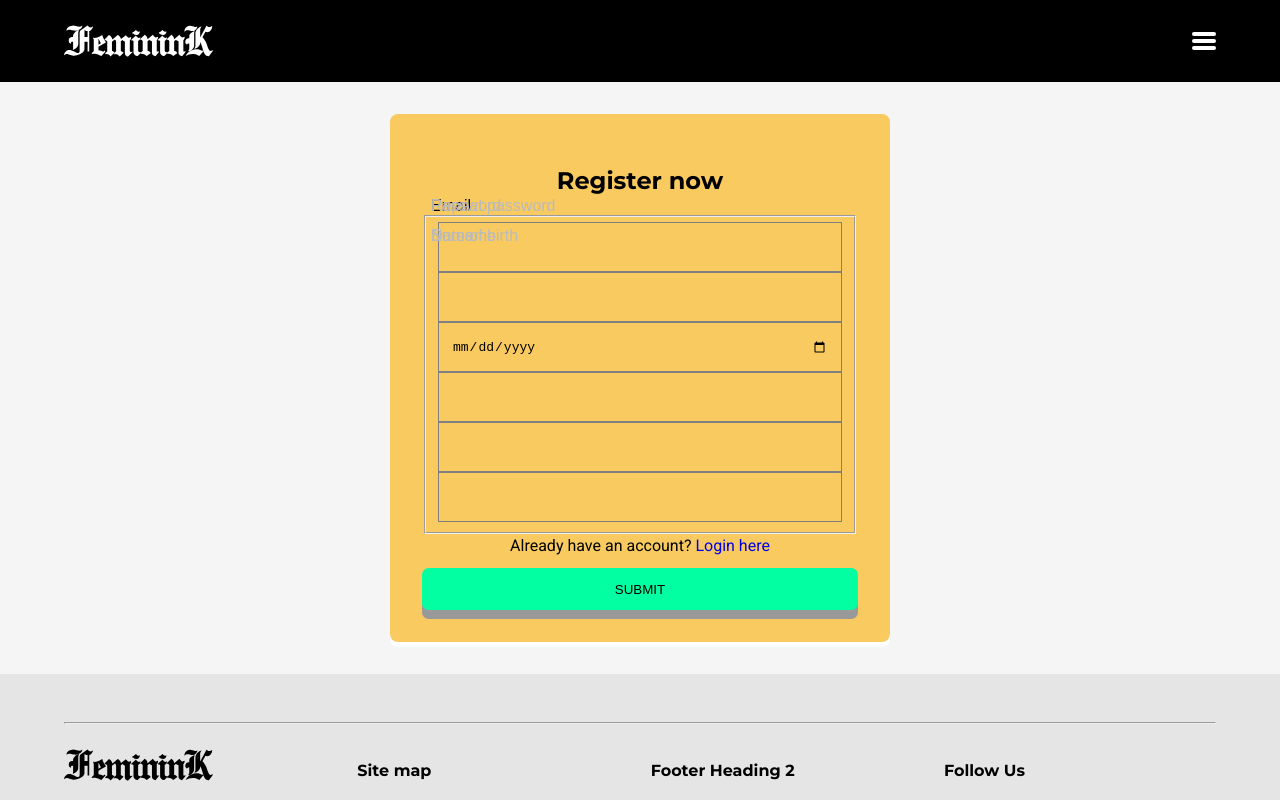
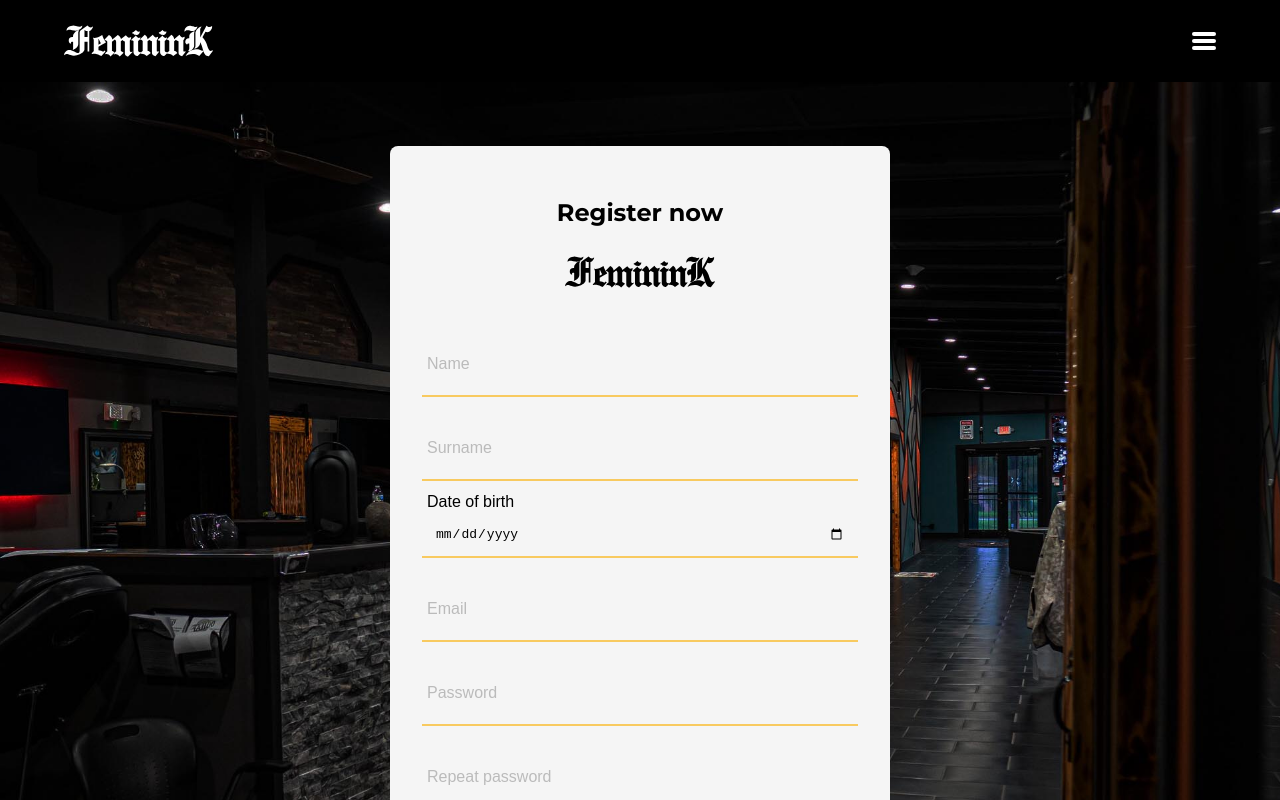
Before and after one commit to Feminink/Feminink, a React (Create React App) app: page /signup in a window 1280 px wide. Shown: the top 800 px of the page. Built offline with nearby package versions, Linux system fonts and the light colour scheme.

Commit message:
Añadidos estilos a los formularios

```diff
--- a/src/components/ContactComponent/ContactComponent.jsx
+++ b/src/components/ContactComponent/ContactComponent.jsx
@@ -12,6 +12,9 @@ import { useDispatch, useSelector } from 'react-redux';
 
 //IMPORT HOOK FORMIK
 import { useFormik } from 'formik';
+
+// IMPORT LOGO
+import logo from '../../assets/images/footer-logo.svg';
 
 const ContactComponent = () => {
 
@@ -91,7 +94,8 @@ const ContactComponent = () => {
     <section className='section__contact section'>
         <form onSubmit={formik.handleSubmit} className='form'>
           <header className='form__title h2'>
-            <h2>Ponte en contacto con FemininK </h2>
+            <h2>Ponte en contacto con</h2>
+            <img src={logo} className='footer__logo img' alt='logo'/>
           </header>
           <div className='form__container'>
             <div className="form__group" >
--- a/src/components/ContactComponent/ContactComponent.scss
+++ b/src/components/ContactComponent/ContactComponent.scss
@@ -10,7 +10,7 @@
 }
 
 .form {
-  background-color: rgb(248, 202, 96);
+  background-color: whitesmoke;
   margin: 0 auto;
   width: 90%;
   max-width: 500px;
@@ -41,7 +41,7 @@
       padding: 1em;
       border: none;
       outline: none;
-      border-bottom: 2px solid white;
+      border-bottom: 2px solid rgb(248, 202, 96);
       font-size: 1em;
   }
 
@@ -58,7 +58,7 @@
   }
 
   &__submit {
-      background-color: #02ffa1;
+      background-color: rgb(248, 202, 96);
       color:black;
       font-family: 'Poppins', sans-serif;
       text-transform: uppercase;
@@ -70,11 +70,11 @@
       box-shadow: 0 9px #999;
 
       &:hover {
-          background-color: #00d880;
+          background-color: #e5b65a;
       }
 
       &:active {
-          background-color: #02b26a;
+          background-color: #cca250;
           box-shadow: 0 5px #666;
           transform: translateY(4px);
       }
--- a/src/components/LoginComponent/LoginComponent.js
+++ b/src/components/LoginComponent/LoginComponent.js
@@ -16,7 +16,7 @@ import { useFormik } from "formik";
 import "./LoginComponent.scss";
 
 // IMPORT LOGO
-import logo from '../../assets/images/header-logo.svg';
+import logo from '../../assets/images/footer-logo.svg';
 
 const LoginComponent = () => {
   const { user } = useSelector((state) => state.AuthReducer);
@@ -108,9 +108,9 @@ const LoginComponent = () => {
                 <label className="form__label">Password</label>
                 <span className="form__line"></span>
             </div>
+            <button type="submit" form="loginForm" className='form__submit' onClick={onClickLogin}>Login</button>
           </div>
           <p className="not-member__p p">Not a member yet? <Link to="/signup">Register now</Link></p>
-          <button type="submit" form="loginForm" className='form__submit' onClick={onClickLogin}>Login</button>
         </form>
       </div>
     </section>
--- a/src/components/RegistrationComponent/RegistrationComponent.js
+++ b/src/components/RegistrationComponent/RegistrationComponent.js
@@ -9,6 +9,10 @@ import { useDispatch, useSelector } from "react-redux";
 import { getUsers } from "../../store/gallery/actions";
 import { doRegistration} from "../../store/gallery/actions";
 import { Link, Navigate } from "react-router-dom";
+
+// IMPORT LOGO
+import logo from '../../assets/images/footer-logo.svg';
+
 // IMPORT YUP
 // import * as Yup from "yup";
 
@@ -100,7 +104,7 @@ const RegistrationComponent = () => {
     },
   });
   return (
-    <div className="container flex">
+    <section className='section__signup section'>
       <form
         id="registrationForm"
         className="form flex"
@@ -109,9 +113,10 @@ const RegistrationComponent = () => {
       >
         <header className="form__title h2">
           <h2>Register now</h2>
+          <img src={logo} className='footer__logo img' alt='logo'/>
         </header>
-        <fieldset className="form__group">
-          <label className="form__label">Name</label>
+        <div className='form__container'>
+          <div className="form__group">
             <input
               className="form__input"
               id="name"
@@ -126,7 +131,10 @@ const RegistrationComponent = () => {
             {formik.touched.name && formik.errors.name ? (
               <div className="error">{formik.errors.name}</div>
             ) : null}
-          <label className="form__label">Surname</label>
+            <label className="form__label">Name</label>
+            <span className='form__line'></span>
+          </div>
+          <div className="form__group">
             <input
               className="form__input"
               id="surname"
@@ -141,7 +149,10 @@ const RegistrationComponent = () => {
             {formik.touched.surname && formik.errors.surname ? (
               <div className="error">{formik.errors.surname}</div>
             ) : null}
-          <label className="form__label">Date of birth</label>
+            <label className="form__label">Surname</label>
+            <span className='form__line'></span>
+          </div>
+          <div className="form__group">
             <input
               className="form__input"
               id="birthday"
@@ -156,7 +167,10 @@ const RegistrationComponent = () => {
             {formik.touched.birthday && formik.errors.birthday ? (
               <div className="error">{formik.errors.birthday}</div>
             ) : null}
-          <label className="form__label">Email</label>
+            <label className="form__label">Date of birth</label>
+            <span className='form__line'></span>
+          </div>
+          <div className="form__group">
             <input
               className="form__input"
               id="email"
@@ -171,7 +185,10 @@ const RegistrationComponent = () => {
             {formik.touched.email && formik.errors.email ? (
               <div className="error">{formik.errors.email}</div>
             ) : null}
-          <label className="form__label">Password</label>
+            <label className="form__label">Email</label>
+            <span className='form__line'></span>
+          </div>
+          <div className="form__group">
             <input
               className="form__input"
               id="password"
@@ -186,7 +203,10 @@ const RegistrationComponent = () => {
             {formik.touched.password && formik.errors.password ? (
               <div className="error">{formik.errors.password}</div>
             ) : null}
-          <label className="form__label">Repeat password</label>
+            <label className="form__label">Password</label>
+            <span className='form__line'></span>
+          </div>
+          <div className="form__group">
             <input
               className="form__input"
               id="repassword"
@@ -201,8 +221,10 @@ const RegistrationComponent = () => {
             {formik.touched.repassword && formik.errors.repassword ? (
               <div className="error">{formik.errors.repassword}</div>
             ) : null}
+            <label className="form__label">Repeat password</label>
             <span className="form__line"></span>
-        </fieldset>
+          </div>
+        </div>
         <p>
           Already have an account? <Link to="/login ">Login here</Link>
         </p>
@@ -214,7 +236,7 @@ const RegistrationComponent = () => {
           Submit
         </button>
       </form>
-    </div>
+    </section>
   );
 };
 
--- a/src/components/RegistrationComponent/RegistrationComponent.scss
+++ b/src/components/RegistrationComponent/RegistrationComponent.scss
@@ -1,3 +1,12 @@
+.section__signup {
+    background-image: url(../../../public/assets/images/bg_testimonials.jpg);
+    background-attachment: fixed;
+    background-position: center;
+    background-repeat: no-repeat;
+    background-size: cover;
+    padding: 4em 0;
+}
+
 .flex {
     display: flex;
 }
```
Lines whose indentation alone changed are shown as unchanged.
